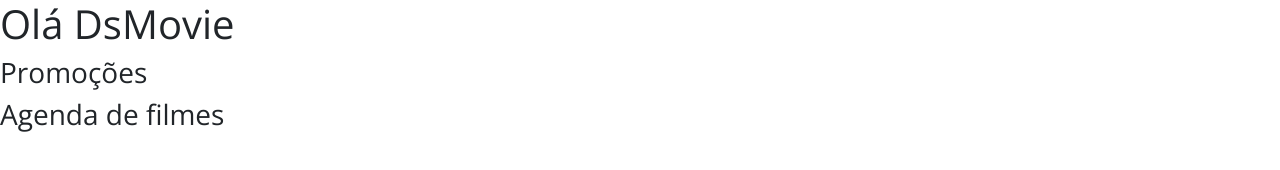
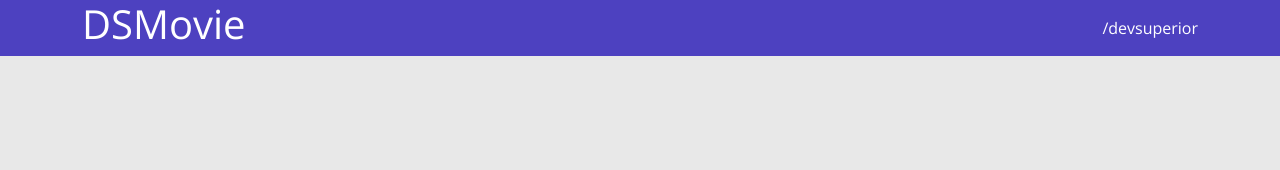
Before and after one commit to AlexandreDev-creator/dsmovie, a plain HTML site: page index.html in a window 1280 px wide. Drawn offline with nearby package versions, Linux system fonts and the light colour scheme.

Commit message:
Barra Superior PARTE 1

```diff
--- a/css/styles.css
+++ b/css/styles.css
@@ -1,6 +1,26 @@
 @import url('https://fonts.googleapis.com/css2?family=Open+Sans:wght@300;400;700&display=swap');
 
-
 * {
+    box-sizing: border-box;
   font-family:'Open Sans', sans-serif;
 }
+
+html, body{
+    background-color: #E8E8E8;
+}
+
+
+header{
+    background-color: #4D41C0;
+    color:#fff;
+}
+nav{
+    display: flex;
+    align-items: center;
+    justify-content: space-between;
+}
+
+a, a:hover {
+    text-decoration: none;
+    color: unset;
+}
--- a/index.html
+++ b/index.html
@@ -12,9 +12,12 @@
 
 </head>
 <body>
-<h1>Olá DsMovie</h1>
-<h3>Promoções</h3>
-<h3>Agenda de filmes</h3>
+<header>
+    <Nav class="container">
+        <h1>DSMovie</h1>
+        <a href="github.com/AlexandreDev-creator">/devsuperior</a>
+    </Nav>
+</header>
 
 </body>
 </html>
```
